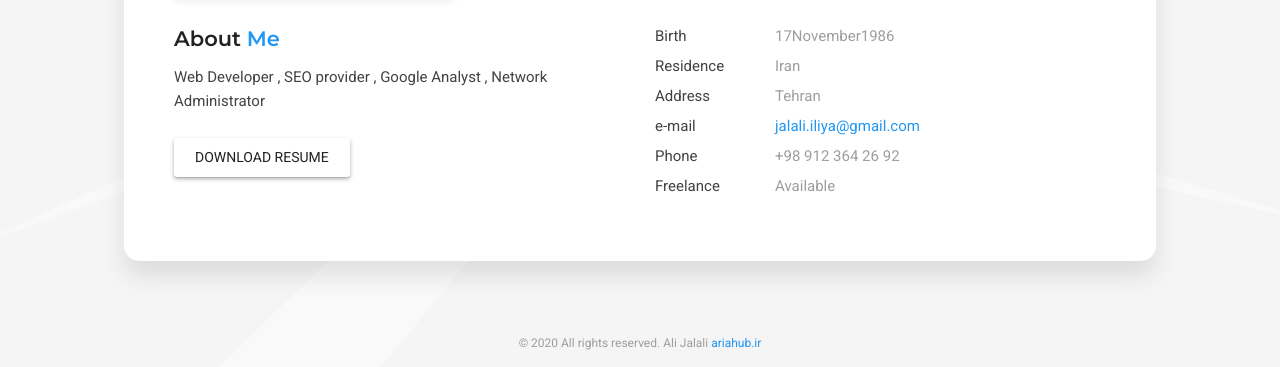
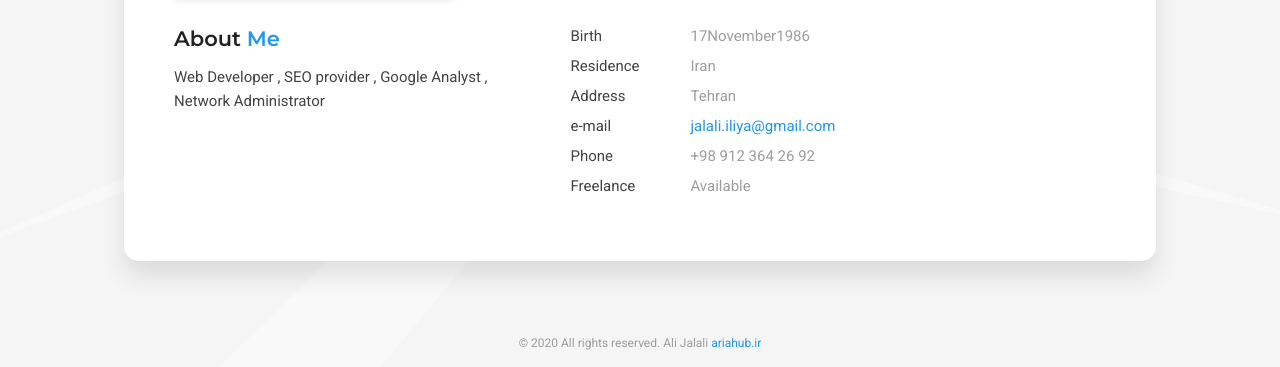
Before and after one commit to jalaliiliya/jalaliiliya.github.io, a plain HTML site: page index.html in a window 1280 px wide. Shown: the part 433-800 px from the top of the page. Drawn offline with Linux system fonts and the light colour scheme.

Commit message:
Update index.html

```diff
--- a/index.html
+++ b/index.html
@@ -127,9 +127,9 @@
                         </div>
                         <p> Web Developer , SEO provider , Google Analyst , Network Administrator  </p>
                       </div>
-                      <div class="download-resume">
+<!--                       <div class="download-resume">
                         <a href="" class="btn btn-secondary">Download Resume</a>
-                      </div>
+                      </div> -->
                     </div>
 
                     <div class="col-sm-6 col-md-6 col-lg-6">
```
